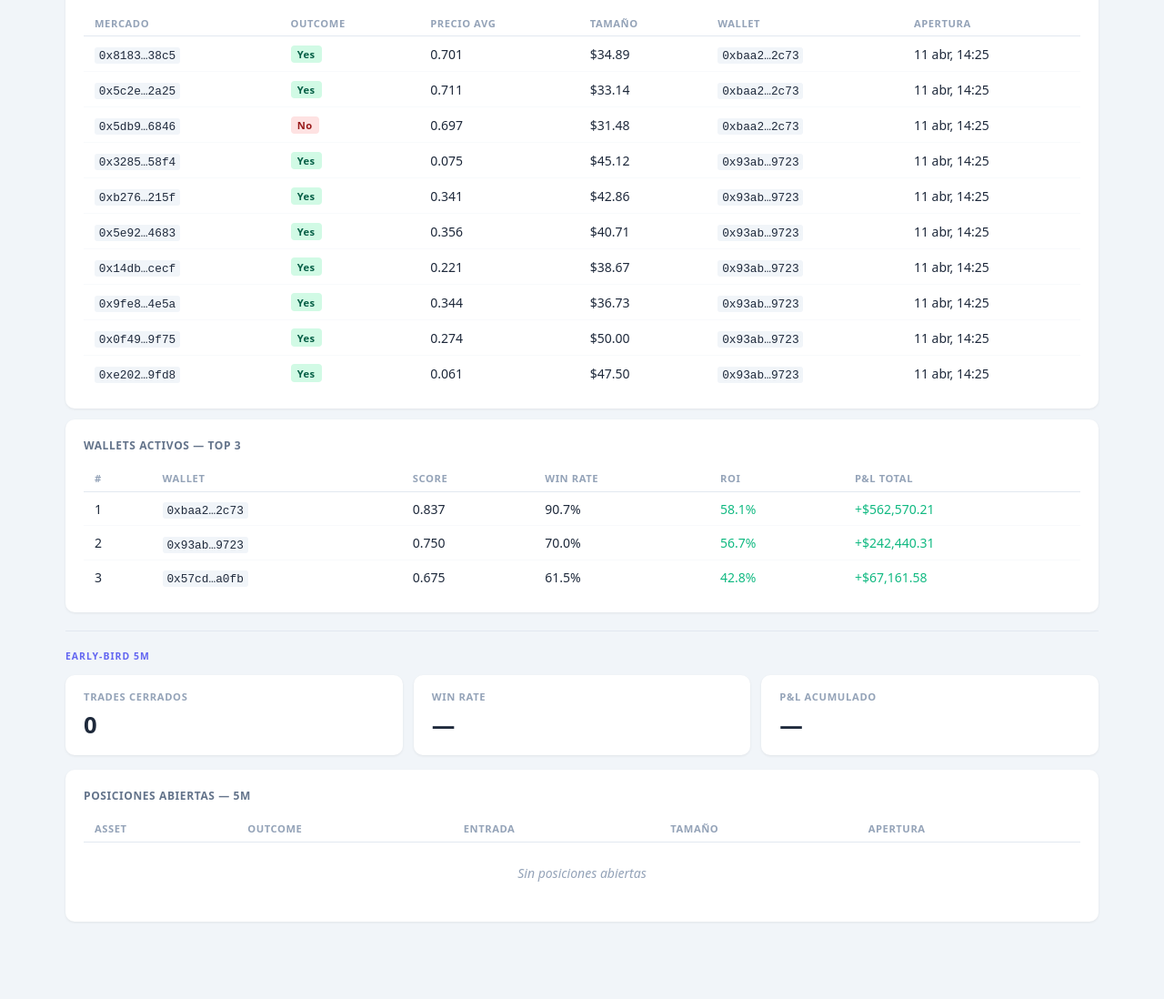
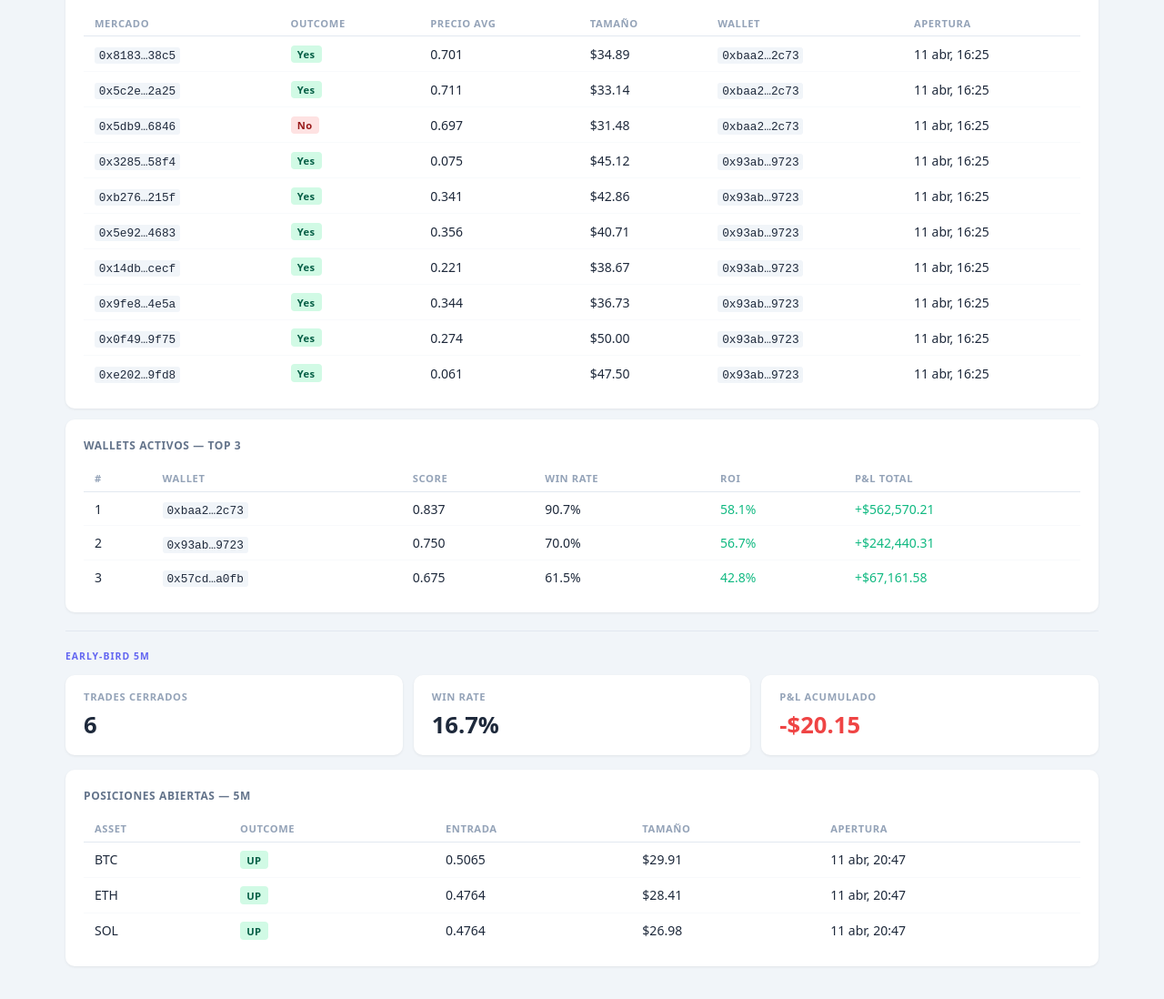
Before and after one commit to rvalero96/polymarket-copybot, a website: page docs/index.html in a window 1280 px wide. Shown: the part 544-1642 px from the top of the page at 91% size. Before the commit the page ends 1593 px from the top, so only its background shows below. Drawn offline with nearby package versions, Linux system fonts and the light colour scheme.

Commit message:
Fixing bug when closing btc5m markets

```diff
--- a/docs/index.html
+++ b/docs/index.html
@@ -69,7 +69,7 @@
 <body>
   <header>
     <h1>Polymarket Copybot <span>paper trading</span></h1>
-    <div class="updated">Actualizado: 11 abr 2026, 18:41</div>
+    <div class="updated">Actualizado: 11 abr 2026, 20:48</div>
   </header>
 
   <main>
@@ -102,7 +102,7 @@
 
     <div class="card">
       <div class="label">5m positions</div>
-      <div class="value ">0</div>
+      <div class="value ">3</div>
     </div>
   </div>
 
@@ -130,7 +130,7 @@
       <td>0.701</td>
       <td>$34.89</td>
       <td><code>0xbaa2…2c73</code></td>
-      <td>11 abr, 14:25</td>
+      <td>11 abr, 16:25</td>
     </tr>
     <tr>
       <td><code>0x5c2e…2a25</code></td>
@@ -138,7 +138,7 @@
       <td>0.711</td>
       <td>$33.14</td>
       <td><code>0xbaa2…2c73</code></td>
-      <td>11 abr, 14:25</td>
+      <td>11 abr, 16:25</td>
     </tr>
     <tr>
       <td><code>0x5db9…6846</code></td>
@@ -146,7 +146,7 @@
       <td>0.697</td>
       <td>$31.48</td>
       <td><code>0xbaa2…2c73</code></td>
-      <td>11 abr, 14:25</td>
+      <td>11 abr, 16:25</td>
     </tr>
     <tr>
       <td><code>0x3285…58f4</code></td>
@@ -154,7 +154,7 @@
       <td>0.075</td>
       <td>$45.12</td>
       <td><code>0x93ab…9723</code></td>
-      <td>11 abr, 14:25</td>
+      <td>11 abr, 16:25</td>
     </tr>
     <tr>
       <td><code>0xb276…215f</code></td>
@@ -162,7 +162,7 @@
       <td>0.341</td>
       <td>$42.86</td>
       <td><code>0x93ab…9723</code></td>
-      <td>11 abr, 14:25</td>
+      <td>11 abr, 16:25</td>
     </tr>
     <tr>
       <td><code>0x5e92…4683</code></td>
@@ -170,7 +170,7 @@
       <td>0.356</td>
       <td>$40.71</td>
       <td><code>0x93ab…9723</code></td>
-      <td>11 abr, 14:25</td>
+      <td>11 abr, 16:25</td>
     </tr>
     <tr>
       <td><code>0x14db…cecf</code></td>
@@ -178,7 +178,7 @@
       <td>0.221</td>
       <td>$38.67</td>
       <td><code>0x93ab…9723</code></td>
-      <td>11 abr, 14:25</td>
+      <td>11 abr, 16:25</td>
     </tr>
     <tr>
       <td><code>0x9fe8…4e5a</code></td>
@@ -186,7 +186,7 @@
       <td>0.344</td>
       <td>$36.73</td>
       <td><code>0x93ab…9723</code></td>
-      <td>11 abr, 14:25</td>
+      <td>11 abr, 16:25</td>
     </tr>
     <tr>
       <td><code>0x0f49…9f75</code></td>
@@ -194,7 +194,7 @@
       <td>0.274</td>
       <td>$50.00</td>
       <td><code>0x93ab…9723</code></td>
-      <td>11 abr, 14:25</td>
+      <td>11 abr, 16:25</td>
     </tr>
     <tr>
       <td><code>0xe202…9fd8</code></td>
@@ -202,7 +202,7 @@
       <td>0.061</td>
       <td>$47.50</td>
       <td><code>0x93ab…9723</code></td>
-      <td>11 abr, 14:25</td>
+      <td>11 abr, 16:25</td>
     </tr></tbody>
   </table>
     </div>
@@ -242,15 +242,36 @@
 
     <div class="section-header">Early-Bird 5m</div>
     <div class="cards" style="margin-bottom:1rem">
-      <div class="card"><div class="label">Trades cerrados</div><div class="value">0</div></div>
-      <div class="card"><div class="label">Win rate</div><div class="value">—</div></div>
-      <div class="card"><div class="label">P&amp;L acumulado</div><div class="value ">—</div></div>
+      <div class="card"><div class="label">Trades cerrados</div><div class="value">6</div></div>
+      <div class="card"><div class="label">Win rate</div><div class="value">16.7%</div></div>
+      <div class="card"><div class="label">P&amp;L acumulado</div><div class="value neg">-$20.15</div></div>
     </div>
     <div class="table-card">
       <h2>Posiciones abiertas — 5m</h2>
       <table>
         <thead><tr><th>Asset</th><th>Outcome</th><th>Entrada</th><th>Tamaño</th><th>Apertura</th></tr></thead>
-        <tbody><tr><td colspan="5" class="empty">Sin posiciones abiertas</td></tr></tbody>
+        <tbody>
+        <tr>
+          <td>BTC</td>
+          <td><span class="badge badge-yes">UP</span></td>
+          <td>0.5065</td>
+          <td>$29.91</td>
+          <td>11 abr, 20:47</td>
+        </tr>
+        <tr>
+          <td>ETH</td>
+          <td><span class="badge badge-yes">UP</span></td>
+          <td>0.4764</td>
+          <td>$28.41</td>
+          <td>11 abr, 20:47</td>
+        </tr>
+        <tr>
+          <td>SOL</td>
+          <td><span class="badge badge-yes">UP</span></td>
+          <td>0.4764</td>
+          <td>$26.98</td>
+          <td>11 abr, 20:47</td>
+        </tr></tbody>
       </table>
     </div>
   </main>
```
Also changed, not shown: src/engine/btc5m.js (+12 -6 lines), src/services/polymarket/api.js (+13 -1 lines).
